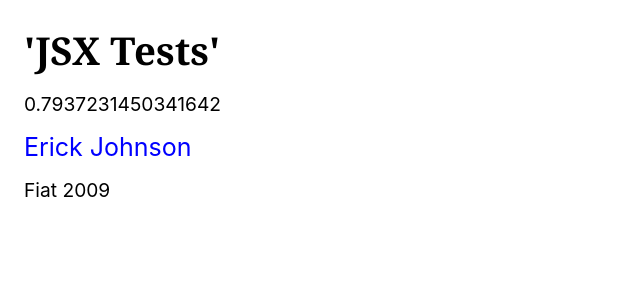
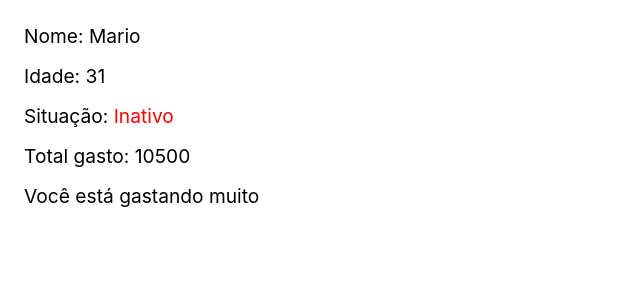
Before and after one commit to erickjohnson/origamid-react, a React (Create React App) app in the folder meuapp/: page / in a window 1280 px wide. Shown: the top 300 px of the page, without its empty margins (0-640 px from the left). Built offline with nearby package versions, Linux system fonts and the light colour scheme.

Commit message:
exercise sum array and show with conditions

```diff
--- /dev/null
+++ b/meuapp/src/exercise01.js
@@ -0,0 +1,56 @@
+import React from 'react';
+
+function App() {
+  // Mostre os dados da aplicação, como aprensetado no vídeo
+  // Não utilize CSS externo, use o style para mudar as cores
+  // Se a situação estiver ativa pinte de verde, inativa vermelho
+  // Se o gasto for maior que 10000 mostre uma mensagem
+  const luana = {
+    cliente: 'Luana',
+    idade: 27,
+    compras: [
+      { nome: 'Notebook', preco: 'R$ 2500' },
+      { nome: 'Geladeira', preco: 'R$ 3000' },
+      { nome: 'Smartphone', preco: 'R$ 1500' },
+    ],
+    ativa: true,
+  };
+
+  const mario = {
+    cliente: 'Mario',
+    idade: 31,
+    compras: [
+      { nome: 'Notebook', preco: 'R$ 2500' },
+      { nome: 'Geladeira', preco: 'R$ 3000' },
+      { nome: 'Smartphone', preco: 'R$ 1500' },
+      { nome: 'Guitarra', preco: 'R$ 3500' },
+    ],
+    ativa: false,
+  };
+  const dados = mario;
+
+    const compraValores = dados.compras.map( compra => {
+      return Number(compra.preco.replace('R$ ', ''));
+    })
+    console.log(compraValores)
+
+    const totalCompras = compraValores.reduce( (total, compra) => {
+      return total + compra
+    })
+    /*const comprasNumeros = compras( compra =>
+      Number(compra.preco.replace('R$ ', '')),
+    );*/
+    //console.log(comprasNumeros)
+    //const totalCompras = comprasNumeros.reduce((total, numero) => total + numero);
+
+  return (<div>
+      <p>Nome: {dados.cliente}</p>
+      <p>Idade: {dados.idade}</p>
+      <p>Situação: <span Style={dados.ativa? 'color:green' : 'color:red'}>{dados.ativa ? 'Ativo' : 'Inativo'}</span></p>
+      <p>Total gasto: { totalCompras}</p>
+      <p Style={ totalCompras > 10000 ? 'display:block' : 'display:none'}>Você está gastando muito</p>
+    </div>
+  )
+}
+
+export default App
--- a/meuapp/src/index.js
+++ b/meuapp/src/index.js
@@ -1,10 +1,11 @@
 import React from 'react';
 import ReactDOM from 'react-dom';
 import App from './App';
+import AppExercicio from './exercise01'
 
 ReactDOM.render(
   <React.StrictMode>
-    <App />
+    <AppExercicio />
   </React.StrictMode>,
   document.getElementById('root')
 );
```
